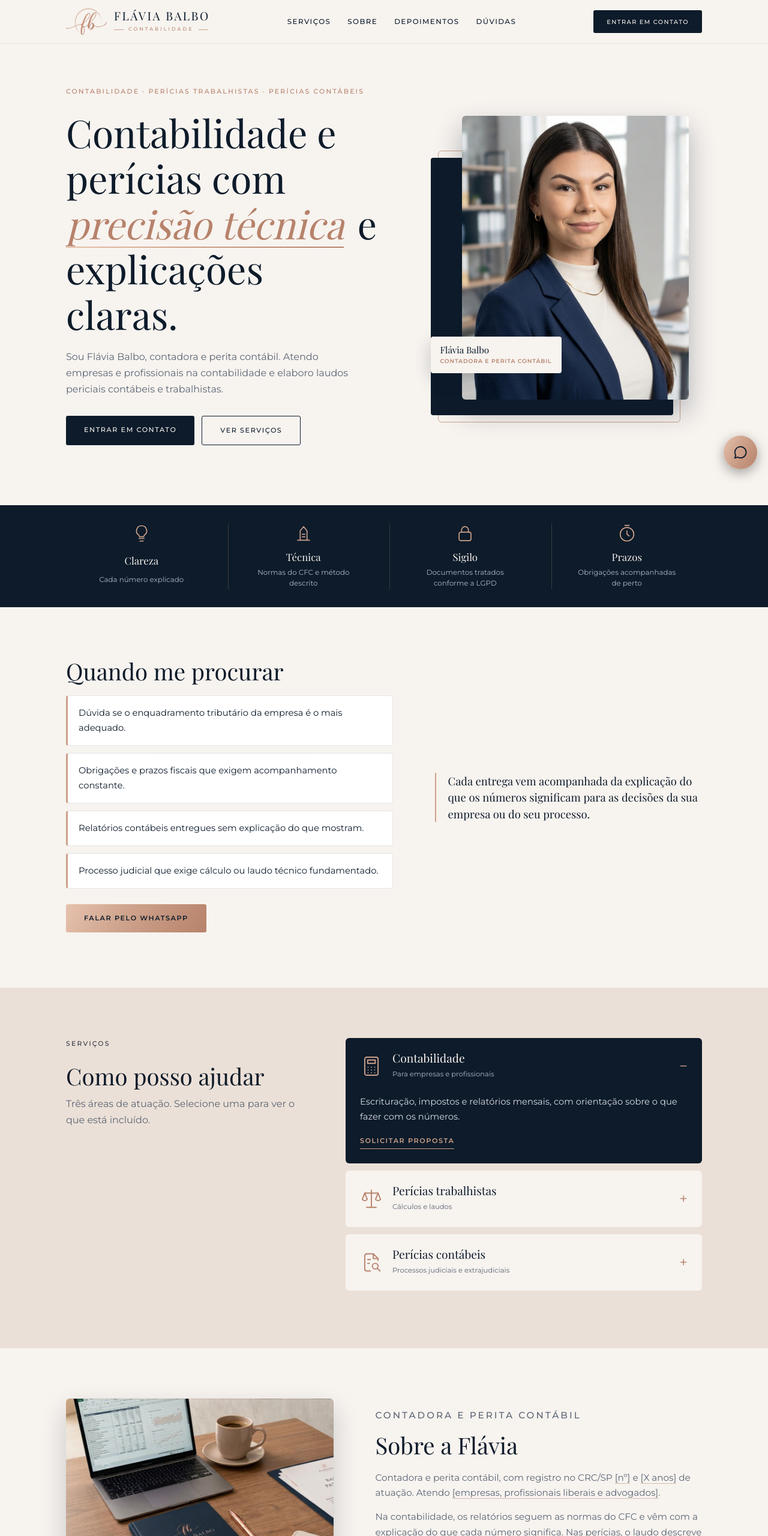
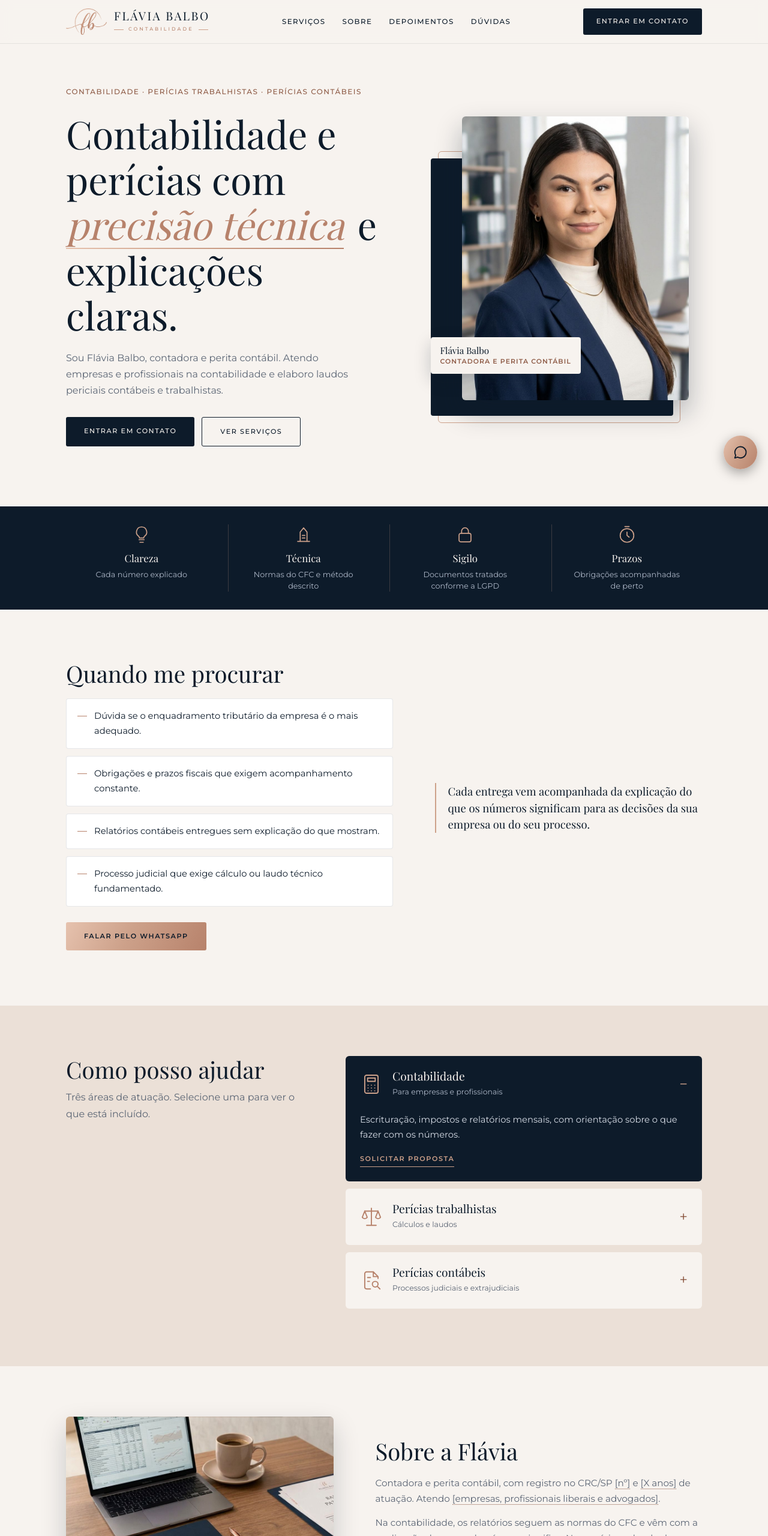
Before and after one commit to nandapastre/site-flaviabalbo, a plain HTML site: page index.html in a window 1280 px wide. Shown: the top 2560 px of the page at 60% size. Drawn offline with nearby package versions, Linux system fonts and the light colour scheme; a web font is replaced by a local one.

Commit message:
Polish legibility, contrast, list markers and carousel controls
Raise small text to readable sizes, add a darker rose token for small
rose text, replace the one-sided list bar with a leading dash, drop two
kickers that repeated their headings, give carousel controls hover
states and 24px+ targets, theme selection and caret.

Co-Authored-By: Claude Opus 5.5 <noreply@anthropic.com>
Claude-Session: https://claude.ai/code/session_01XyGgpRPRAUGGkDLPJ4DSxm

```diff
--- a/index.html
+++ b/index.html
@@ -11,13 +11,15 @@
 <link href="https://fonts.googleapis.com/css2?family=Montserrat:wght@300;400;500;600&family=Playfair+Display:ital,wght@0,400;0,500;1,400&display=swap" rel="stylesheet">
 <script>(function(d){d.classList.add("js");function ok(){d.classList.add("pronto")}setTimeout(ok,900);document.addEventListener("DOMContentLoaded",function(){if(document.fonts&&document.fonts.ready){document.fonts.ready.then(ok)}else{ok()}})})(document.documentElement)</script>
 <style>
-:root{--marinho:#0D1B2A;--grafite:#2C3440;--nude:#D6C2B6;--nude-claro:#EBE0D7;--offwhite:#F7F3EF;--rose:#CDA18A;--rose-escuro:#B7826B;--metal:linear-gradient(120deg,#E6C2AE 0%,#CDA18A 45%,#B7826B 100%);--suave:#5b6574;--serif:'Playfair Display',Georgia,serif;--sans:'Montserrat',system-ui,sans-serif;--sai:cubic-bezier(.16,1,.3,1)}
+:root{--marinho:#0D1B2A;--grafite:#2C3440;--nude:#D6C2B6;--nude-claro:#EBE0D7;--offwhite:#F7F3EF;--rose:#CDA18A;--rose-escuro:#B7826B;--rose-texto:#8E5B46;--metal:linear-gradient(120deg,#E6C2AE 0%,#CDA18A 45%,#B7826B 100%);--suave:#5b6574;--serif:'Playfair Display',Georgia,serif;--sans:'Montserrat',system-ui,sans-serif;--sai:cubic-bezier(.16,1,.3,1)}
 *{box-sizing:border-box;margin:0;padding:0}
 html{scroll-behavior:smooth;scroll-padding-top:80px}
 body{background:var(--offwhite);color:var(--marinho);font-family:var(--sans);line-height:1.7;-webkit-font-smoothing:antialiased;overflow-x:hidden}
 img{max-width:100%;display:block}
 a{color:inherit;text-decoration:none}
 :focus-visible{outline:2px solid var(--rose-escuro);outline-offset:3px}
+::selection{background:rgba(205,161,138,.35);color:var(--marinho)}
+input,textarea{caret-color:var(--rose)}
 .wrap{width:min(1060px,100% - 40px);margin-inline:auto}
 h1,h2,h3{font-family:var(--serif);font-weight:400;line-height:1.18}
 h2{font-size:clamp(1.7rem,3.4vw,2.4rem)}
@@ -26,8 +28,8 @@ em{font-style:italic}
 .pilula:hover{box-shadow:0 8px 22px rgba(13,27,42,.22)}
 .pilula.metal{background:var(--metal);color:var(--marinho);font-weight:600}
 .pilula.contorno{background:transparent;color:inherit;border:1px solid currentColor}
-.eyebrow{font-size:.68rem;letter-spacing:.2em;text-transform:uppercase;color:var(--grafite);margin-bottom:22px;font-weight:500}
-.falta{border-bottom:1px dotted var(--rose-escuro)}
+.eyebrow{font-size:.75rem;letter-spacing:.2em;text-transform:uppercase;color:var(--grafite);margin-bottom:22px;font-weight:500}
+.falta{border-bottom:1px dotted var(--rose-texto)}
 .marca{display:flex;align-items:center;gap:12px}
 .marca img{height:44px;width:auto}
 .marca .nome b{display:block;font-family:var(--serif);font-weight:400;font-size:1.2rem;letter-spacing:.13em;text-transform:uppercase;line-height:1.1}
@@ -37,9 +39,9 @@ em{font-style:italic}
 .linhas{position:absolute;pointer-events:none}
 .linhas path{fill:none;stroke:var(--rose);stroke-width:1.2;opacity:.6;vector-effect:non-scaling-stroke}
 .faq details{border-bottom:1px solid rgba(13,27,42,.16)}
-.faq summary{list-style:none;cursor:pointer;padding:22px 0;display:flex;justify-content:space-between;gap:20px;font-family:var(--serif);font-size:1.15rem}
+.faq summary{list-style:none;cursor:pointer;padding:22px 0;display:flex;justify-content:space-between;align-items:center;gap:20px;font-family:var(--serif);font-size:1.15rem}
 .faq summary::-webkit-details-marker{display:none}
-.faq summary::after{content:"+";font-family:var(--sans);font-size:1.4rem;line-height:1;color:var(--rose-escuro)}
+.faq summary::after{content:"+";font-family:var(--sans);font-size:1.4rem;line-height:1;color:var(--rose-texto)}
 .faq details[open] summary::after{content:"\2212"}
 .faq details p{padding:0 40px 24px 0;color:var(--suave);font-size:.92rem}
 .zap{position:fixed;right:18px;bottom:18px;z-index:30;width:56px;height:56px;border-radius:50%;display:grid;place-items:center;background:var(--metal);color:var(--marinho);box-shadow:0 6px 20px rgba(0,0,0,.35)}
@@ -47,17 +49,17 @@ em{font-style:italic}
 .rodape-centro{background:var(--marinho);color:#9ea9ba;font-size:.74rem;padding:0 0 40px}
 .rodape-centro .wrap{border-top:1px solid rgba(205,161,138,.3);padding-top:36px;display:grid;justify-items:center;gap:22px;text-align:center}
 .rodape-centro .marca .nome b{color:var(--offwhite)}
-.rodape-centro .tag{font-size:.66rem;letter-spacing:.2em;text-transform:uppercase;color:#c4cddb}
+.rodape-centro .tag{font-size:.72rem;letter-spacing:.2em;text-transform:uppercase;color:#c4cddb}
 .rodape-centro a:hover{color:#fff}
 
 .topo{position:sticky;top:0;z-index:20;background:rgba(247,243,239,.92);backdrop-filter:blur(10px);border-bottom:1px solid rgba(13,27,42,.08)}
 .topo .wrap{display:flex;justify-content:space-between;align-items:center;height:72px}
 .topo nav{display:none;gap:28px;font-size:.74rem;letter-spacing:.12em;text-transform:uppercase;font-weight:500}
 .topo nav a:hover{color:var(--rose-escuro)}
-.topo .pilula{display:none;padding:11px 22px;font-size:.62rem}
+.topo .pilula{display:none;padding:12px 22px;font-size:.7rem}
 .hero{position:relative;padding:40px 0 70px;overflow:hidden}
 .hero .wrap{display:grid;gap:44px}
-.hero .eyebrow{color:var(--rose-escuro)}
+.hero .eyebrow{color:var(--rose-texto);letter-spacing:.12em;text-wrap:balance}
 .hero h1{font-size:clamp(2.2rem,8vw,4rem);margin-bottom:20px}
 .hero h1 em{background:var(--metal);-webkit-background-clip:text;background-clip:text;color:transparent;padding-right:.1em}
 .hero .sub{color:var(--suave);max-width:46ch;margin-bottom:30px}
@@ -68,13 +70,13 @@ em{font-style:italic}
 .pose .foto{position:relative;aspect-ratio:4/5;border-radius:999px 999px 24px 24px;background:url(img/hero.jpg) center 12%/cover;margin-left:26px;box-shadow:0 20px 44px rgba(13,27,42,.3)}
 .cartao{position:absolute;left:0;bottom:70px;background:var(--offwhite);border-radius:16px;padding:12px 16px;box-shadow:0 10px 28px rgba(13,27,42,.22);font-size:.7rem;line-height:1.4;z-index:2}
 .cartao b{display:block;font-family:var(--serif);font-weight:400;font-size:.95rem}
-.cartao span{color:var(--rose-escuro);letter-spacing:.1em;text-transform:uppercase;font-size:.58rem;font-weight:600}
+.cartao span{color:var(--rose-texto);letter-spacing:.1em;text-transform:uppercase;font-size:.68rem;font-weight:600}
 .faixa{background:var(--marinho);color:var(--offwhite);padding:34px 0}
-.faixa .wrap{display:grid;grid-template-columns:1fr 1fr;gap:26px 18px}
+.faixa .wrap{display:grid;grid-template-columns:1fr 1fr;gap:26px 18px;align-items:start}
 .fx{display:grid;gap:4px;justify-items:center;text-align:center}
 .fx .ico{width:34px;height:34px;stroke:var(--rose)}
 .fx b{font-family:var(--serif);font-weight:400;font-size:1.05rem;margin-top:4px}
-.fx span{font-size:.74rem;color:#aeb8c8;max-width:22ch;line-height:1.5}
+.fx span{font-size:.8rem;color:#aeb8c8;max-width:22ch;line-height:1.5}
 section{position:relative}
 .familiar{padding:84px 0}
 .familiar .wrap{display:grid;gap:30px}
@@ -91,10 +93,10 @@ section{position:relative}
 .sv[open]{background:var(--marinho);color:var(--offwhite)}
 .sv summary{list-style:none;cursor:pointer;display:flex;align-items:center;gap:16px;padding:22px 24px}
 .sv summary::-webkit-details-marker{display:none}
-.sv summary::after{content:"+";margin-left:auto;font-size:1.5rem;color:var(--rose-escuro)}
+.sv summary::after{content:"+";margin-left:auto;font-size:1.5rem;color:var(--rose-texto)}
 .sv[open] summary::after{content:"\2212";color:var(--rose)}
 .sv .ico{width:38px;height:38px;flex:none}.sv[open] .ico{stroke:var(--rose)}
-.sv h3{font-size:1.2rem}.sv small{font-size:.72rem;color:var(--suave)}.sv[open] small{color:#aeb8c8}
+.sv h3{font-size:1.2rem}.sv small{font-size:.78rem;color:var(--suave)}.sv[open] small{color:#aeb8c8}
 .sv p{padding:0 24px 12px;font-size:.92rem;color:#d6dce6}
 .sv .mais{display:inline-block;margin:0 24px 24px;font-size:.7rem;letter-spacing:.14em;text-transform:uppercase;font-weight:600;color:var(--rose);border-bottom:1px solid var(--rose);padding-bottom:3px}
 .sobre{padding:84px 0}
@@ -114,8 +116,9 @@ section{position:relative}
 .depo-item blockquote p{font-family:var(--serif);font-style:italic;font-size:clamp(1.15rem,2.6vw,1.5rem);line-height:1.6}
 .depo-item figcaption{margin-top:20px;font-size:.8rem}.depo-item figcaption b{display:block}.depo-item figcaption span{color:var(--suave)}
 .ctrl{display:flex;justify-content:center;align-items:center;gap:18px;margin-top:26px}
-.ctrl button{width:42px;height:42px;border-radius:50%;border:1px solid var(--marinho);background:none;cursor:pointer;font-size:1rem;color:var(--marinho)}
-#pontos{display:flex;gap:8px}#pontos button{width:8px;height:8px;border-radius:50%;border:0;background:rgba(13,27,42,.2)}#pontos button.ativo{background:var(--rose-escuro)}
+.ctrl button{width:44px;height:44px;border-radius:50%;border:1px solid var(--marinho);background:none;cursor:pointer;font-size:1rem;color:var(--marinho);transition:background-color .2s,color .2s}
+.ctrl button:hover{background:var(--marinho);color:var(--offwhite)}
+#pontos{display:flex;gap:0}#pontos button{width:24px;height:24px;padding:8px;border-radius:50%;border:0;background:rgba(13,27,42,.2);background-clip:content-box;cursor:pointer;transition:background-color .2s}#pontos button:hover{background-color:rgba(13,27,42,.45)}#pontos button.ativo{background-color:var(--rose-escuro)}
 .faqsec{background:var(--nude-claro);padding:84px 0}.faqsec h2{text-align:center;margin-bottom:34px}.faqsec .faq{max-width:760px;margin:auto}
 .contato{background:var(--marinho);color:var(--offwhite);padding:84px 0;overflow:hidden}
 .contato .wrap{display:grid;gap:36px;position:relative}
@@ -144,8 +147,8 @@ section{position:relative}
 .pose .foto{border-radius:6px 6px 6px 6px;aspect-ratio:4/5}
 .cartao{border-radius:4px}
 .linhas{display:none}
-.familiar li{border-radius:4px;box-shadow:none;border:1px solid rgba(13,27,42,.1);border-left:3px solid var(--rose)}
-.familiar li::before{display:none}.familiar li{padding-left:18px}
+.familiar li{border-radius:4px;box-shadow:none;border:1px solid rgba(13,27,42,.1);padding-left:46px}
+.familiar li::before{width:16px;height:1px;border-radius:0;top:28px;left:18px;background:var(--rose-escuro)}
 .citacao{font-style:normal;font-size:1.15rem}
 .sv{border-radius:6px}
 .sobre .foto{border-radius:6px}
@@ -255,10 +258,10 @@ section{position:relative}
 <li>Obrigações e prazos fiscais que exigem acompanhamento constante.</li>
 <li>Relatórios contábeis entregues sem explicação do que mostram.</li>
 <li>Processo judicial que exige cálculo ou laudo técnico fundamentado.</li></ul><a class="pilula metal zap-link" href="#">Falar pelo WhatsApp</a></div><p class="citacao">Cada entrega vem acompanhada da explicação do que os números significam para as decisões da sua empresa ou do seu processo.</p></div></section>
-<section class="servs" id="servicos"><div class="wrap"><div><p class="eyebrow">Serviços</p><h2>Como posso ajudar</h2><p class="intro">Três áreas de atuação. Selecione uma para ver o que está incluído.</p></div><div><details class="sv" open><summary><svg class="ico" viewBox="0 0 24 24" aria-hidden="true"><rect x="5" y="2.5" width="14" height="19" rx="2"/><rect x="8" y="5.5" width="8" height="3.5"/><path d="M8.5 13h.01M12 13h.01M15.5 13h.01M8.5 16h.01M12 16h.01M15.5 16h.01M8.5 19h.01M12 19h.01M15.5 19h.01"/></svg><span><h3>Contabilidade</h3><small>Para empresas e profissionais</small></span></summary><p>Escrituração, impostos e relatórios mensais, com orientação sobre o que fazer com os números.</p><a class="mais zap-link" href="#">Solicitar proposta</a></details>
+<section class="servs" id="servicos"><div class="wrap"><div><h2>Como posso ajudar</h2><p class="intro">Três áreas de atuação. Selecione uma para ver o que está incluído.</p></div><div><details class="sv" open><summary><svg class="ico" viewBox="0 0 24 24" aria-hidden="true"><rect x="5" y="2.5" width="14" height="19" rx="2"/><rect x="8" y="5.5" width="8" height="3.5"/><path d="M8.5 13h.01M12 13h.01M15.5 13h.01M8.5 16h.01M12 16h.01M15.5 16h.01M8.5 19h.01M12 19h.01M15.5 19h.01"/></svg><span><h3>Contabilidade</h3><small>Para empresas e profissionais</small></span></summary><p>Escrituração, impostos e relatórios mensais, com orientação sobre o que fazer com os números.</p><a class="mais zap-link" href="#">Solicitar proposta</a></details>
 <details class="sv"><summary><svg class="ico" viewBox="0 0 24 24" aria-hidden="true"><path d="M12 3v18M7 21h10M5 6h14"/><path d="M5 6l-2.6 6.5a3 3 0 0 0 5.2 0zM19 6l-2.6 6.5a3 3 0 0 0 5.2 0z"/></svg><span><h3>Perícias trabalhistas</h3><small>Cálculos e laudos</small></span></summary><p>Horas extras, FGTS e verbas rescisórias em processos trabalhistas, com cálculos conferidos e detalhados.</p><a class="mais zap-link" href="#">Solicitar proposta</a></details>
 <details class="sv"><summary><svg class="ico" viewBox="0 0 24 24" aria-hidden="true"><path d="M14 3H7a2 2 0 0 0-2 2v14a2 2 0 0 0 2 2h4"/><path d="M14 3l5 5v2M14 3v5h5M8 9h3M8 13h2"/><circle cx="16" cy="16" r="3"/><path d="M18.2 18.2 21 21"/></svg><span><h3>Perícias contábeis</h3><small>Processos judiciais e extrajudiciais</small></span></summary><p>Análise de documentos e registros contábeis, com um laudo que mostra como se chegou a cada valor.</p><a class="mais zap-link" href="#">Solicitar proposta</a></details></div></div></section>
-<section class="sobre" id="sobre"><div class="wrap"><div class="foto" role="img" aria-label="Mesa de trabalho com notebook, planilhas, calculadora e caderno com a marca Flávia Balbo"></div><div><p class="eyebrow">Contadora e perita contábil</p><h2>Sobre a Flávia</h2><p>Contadora e perita contábil, com registro no CRC/SP <span class="falta">[nº]</span> e <span class="falta">[X anos]</span> de atuação. Atendo <span class="falta">[empresas, profissionais liberais e advogados]</span>.</p><p>Na contabilidade, os relatórios seguem as normas do CFC e vêm com a explicação do que cada número significa. Nas perícias, o laudo descreve o método e a fonte de cada cálculo.</p><a class="pilula zap-link" href="#">Entrar em contato</a></div></div></section>
+<section class="sobre" id="sobre"><div class="wrap"><div class="foto" role="img" aria-label="Mesa de trabalho com notebook, planilhas, calculadora e caderno com a marca Flávia Balbo"></div><div><h2>Sobre a Flávia</h2><p>Contadora e perita contábil, com registro no CRC/SP <span class="falta">[nº]</span> e <span class="falta">[X anos]</span> de atuação. Atendo <span class="falta">[empresas, profissionais liberais e advogados]</span>.</p><p>Na contabilidade, os relatórios seguem as normas do CFC e vêm com a explicação do que cada número significa. Nas perícias, o laudo descreve o método e a fonte de cada cálculo.</p><a class="pilula zap-link" href="#">Entrar em contato</a></div></div></section>
 <section class="como"><div class="wrap"><h2>Como funciona</h2><ol class="passos">
 <li><h3>Contato inicial</h3><p>Você descreve a demanda e eu avalio o escopo do trabalho.</p></li>
 <li><h3>Proposta</h3><p>Envio o escopo, o prazo e o valor para sua aprovação.</p></li>
@@ -290,7 +293,7 @@ if(form){form.addEventListener("submit",function(e){e.preventDefault();var f=e.t
 var car=document.getElementById("carrossel");
 if(car){var itens=car.querySelectorAll(".depo-item"),i=0,pontos=document.getElementById("pontos");
  itens.forEach(function(_,n){var b=document.createElement("button");b.type="button";b.setAttribute("aria-label","Depoimento "+(n+1));b.addEventListener("click",function(){ir(n);});pontos.appendChild(b);});
- function ir(n){i=(n+itens.length)%itens.length;itens.forEach(function(el,k){el.classList.toggle("ativo",k===i);});[].forEach.call(pontos.children,function(b,k){b.classList.toggle("ativo",k===i);});}
+ function ir(n){i=(n+itens.length)%itens.length;itens.forEach(function(el,k){el.classList.toggle("ativo",k===i);});[].forEach.call(pontos.children,function(b,k){b.classList.toggle("ativo",k===i);if(k===i){b.setAttribute("aria-current","true")}else{b.removeAttribute("aria-current")}});}
  document.querySelectorAll("[data-dir]").forEach(function(b){b.addEventListener("click",function(){ir(i+Number(b.dataset.dir));});});
  ir(0);}
 
```
